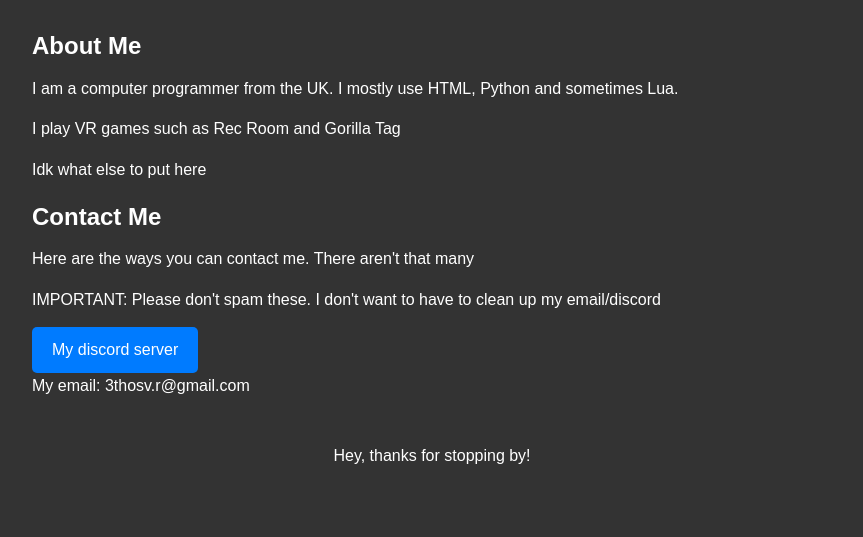
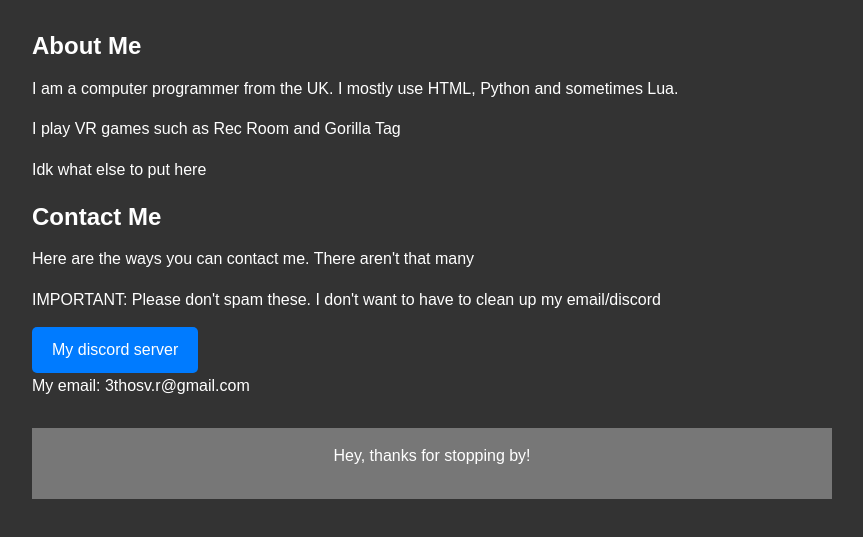
Before and after one commit to eth0z/ethos, a plain HTML site: page index.html in a window 1280 px wide. Shown: the part 101-638 px from the top of the page, without its empty margins (208-1071 px from the left). Drawn offline with Linux system fonts and the light colour scheme.

Commit message:
Update style.css

```diff
--- a/style.css
+++ b/style.css
@@ -1,4 +1,3 @@
-/* Reset default styles and apply basic layout */
 body, h1, h2, h3, h4, h5, h6, p, ul {
   margin: 0;
   padding: 0;
@@ -56,7 +55,7 @@ p {
 footer {
   text-align: center;
   margin-top: 30px;
-  background-color: #333;
+  background-color: #777;
   color: #fff;
   padding: 15px 0;
 }
```
